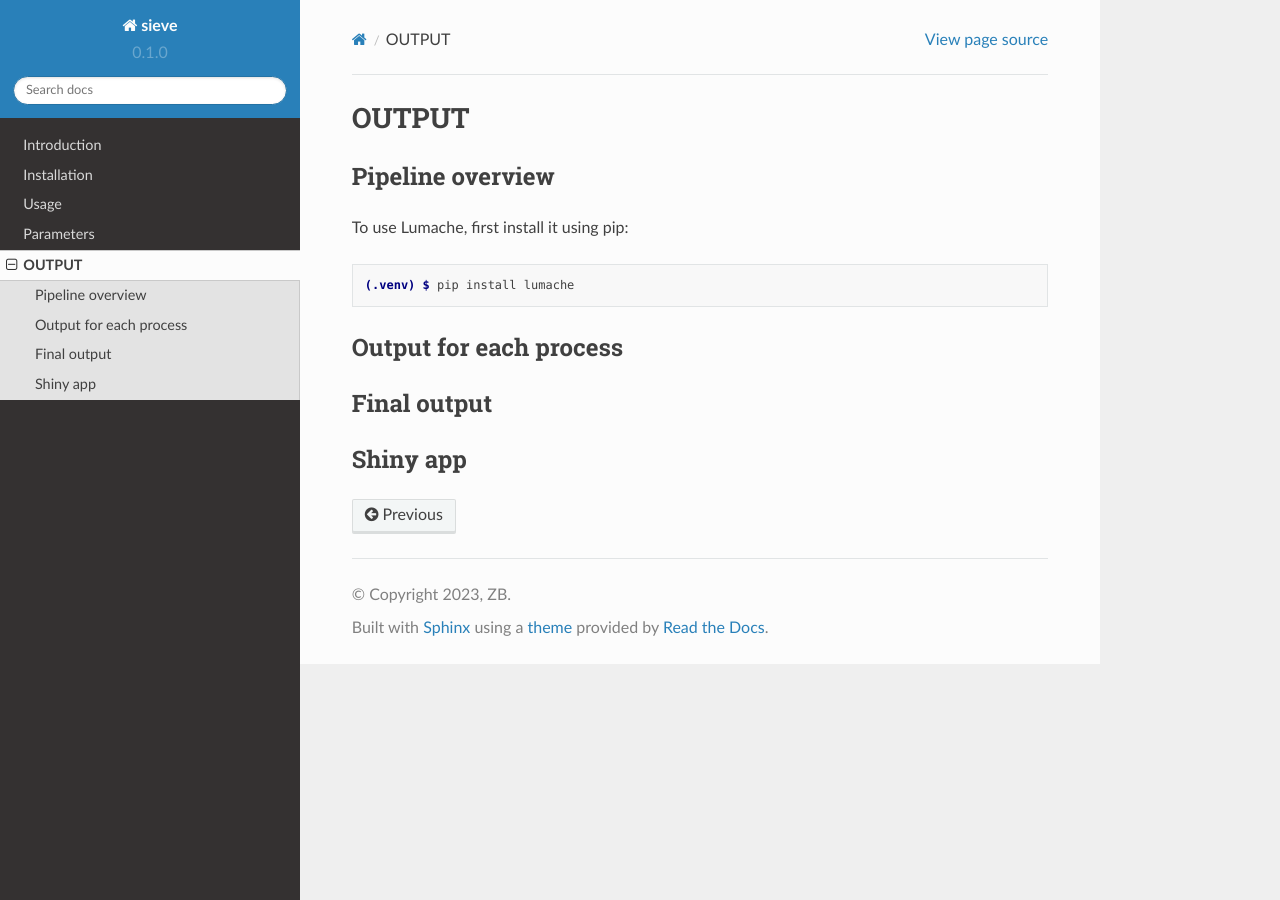
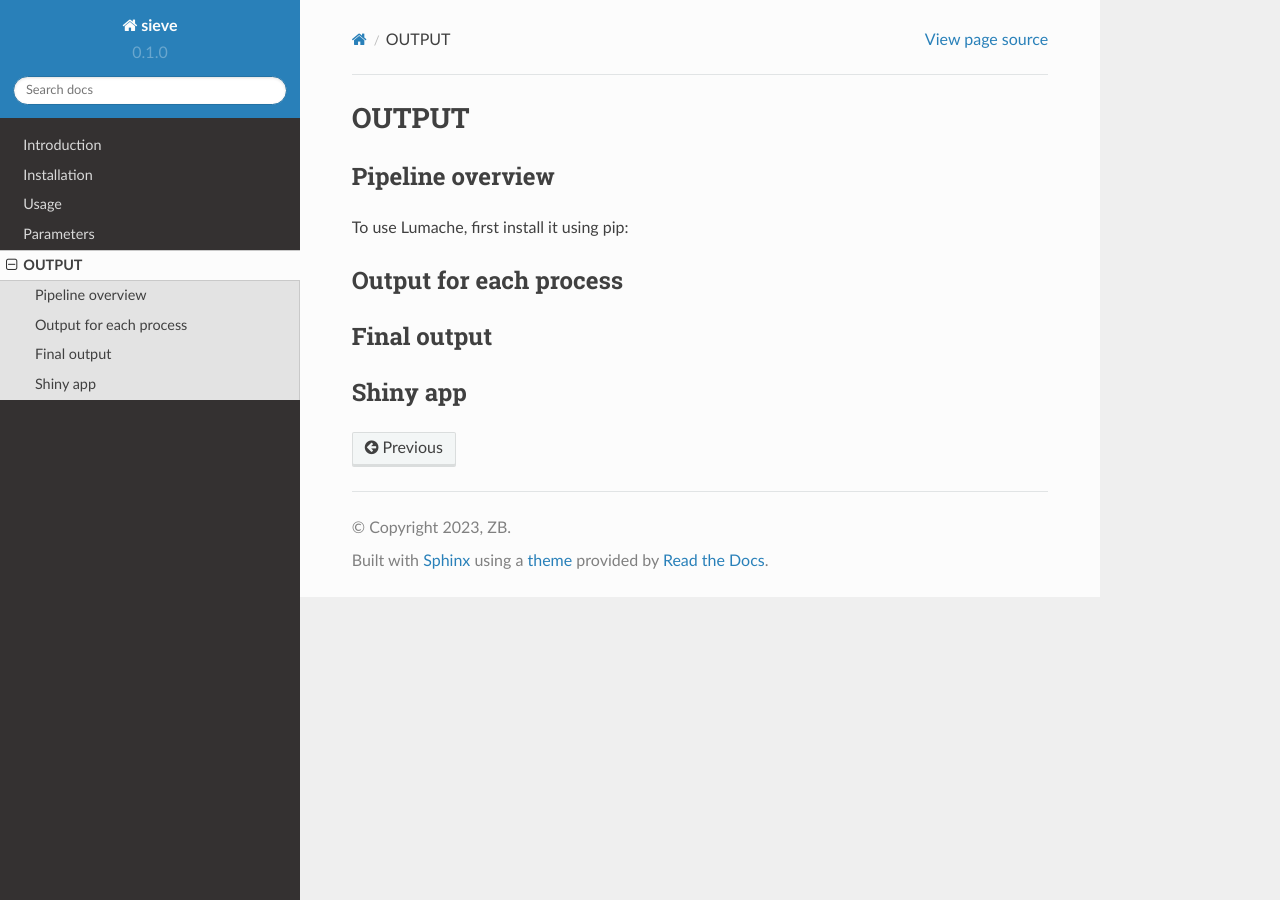
Before and after one commit to matiasWanntorp/sieve-doc, a Sphinx documentation site: the page built from docs/source/output.rst, in a window 1280 px wide. Built offline with Sphinx 7.4.7 and the Read the Docs theme 2.0.0, drawn with Linux system fonts in a browser that asks for light colours.

Commit message:
Update output.rst

```diff
--- a/docs/source/output.rst
+++ b/docs/source/output.rst
@@ -1,16 +1,11 @@
 OUTPUT
 ============
-
-.. _installation:
 
 Pipeline overview
 -----------------
 
 To use Lumache, first install it using pip:
 
-.. code-block:: console
-
-   (.venv) $ pip install lumache
 
 Output for each process
 -----------------------
```
